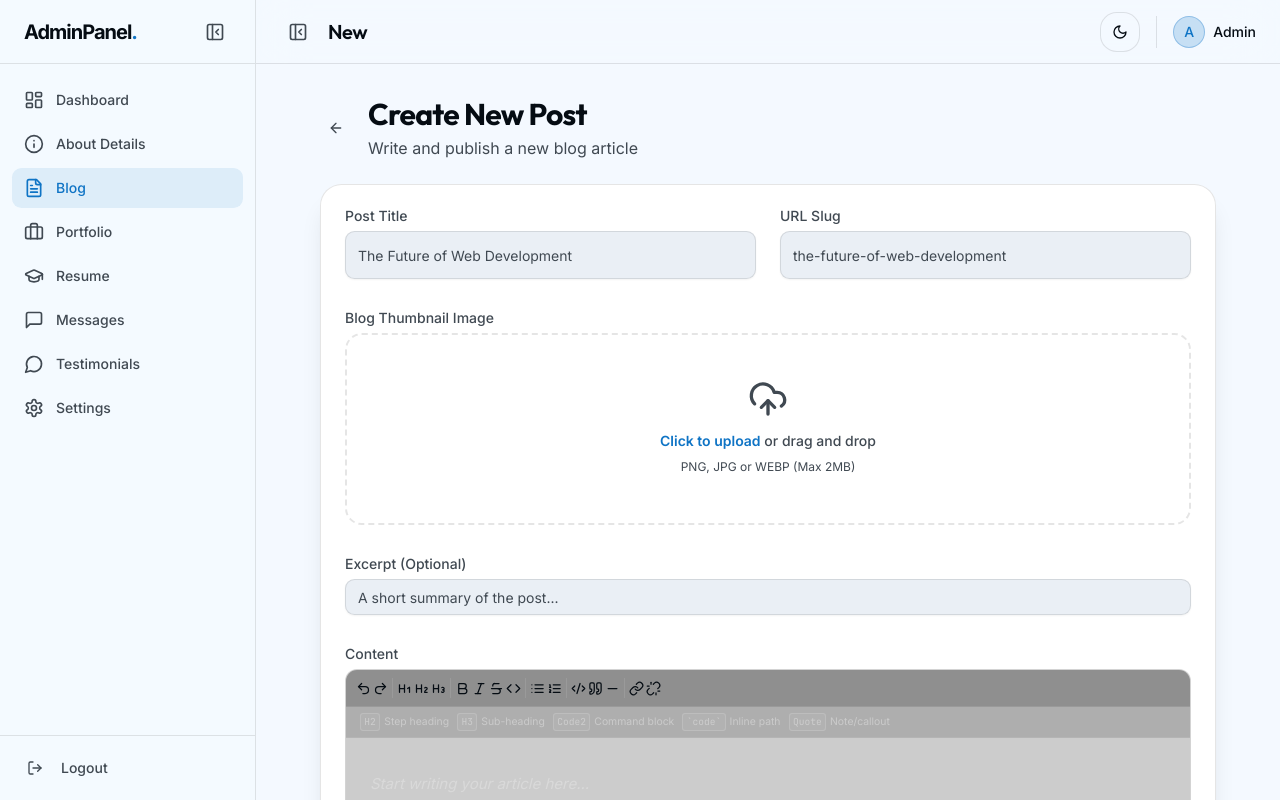
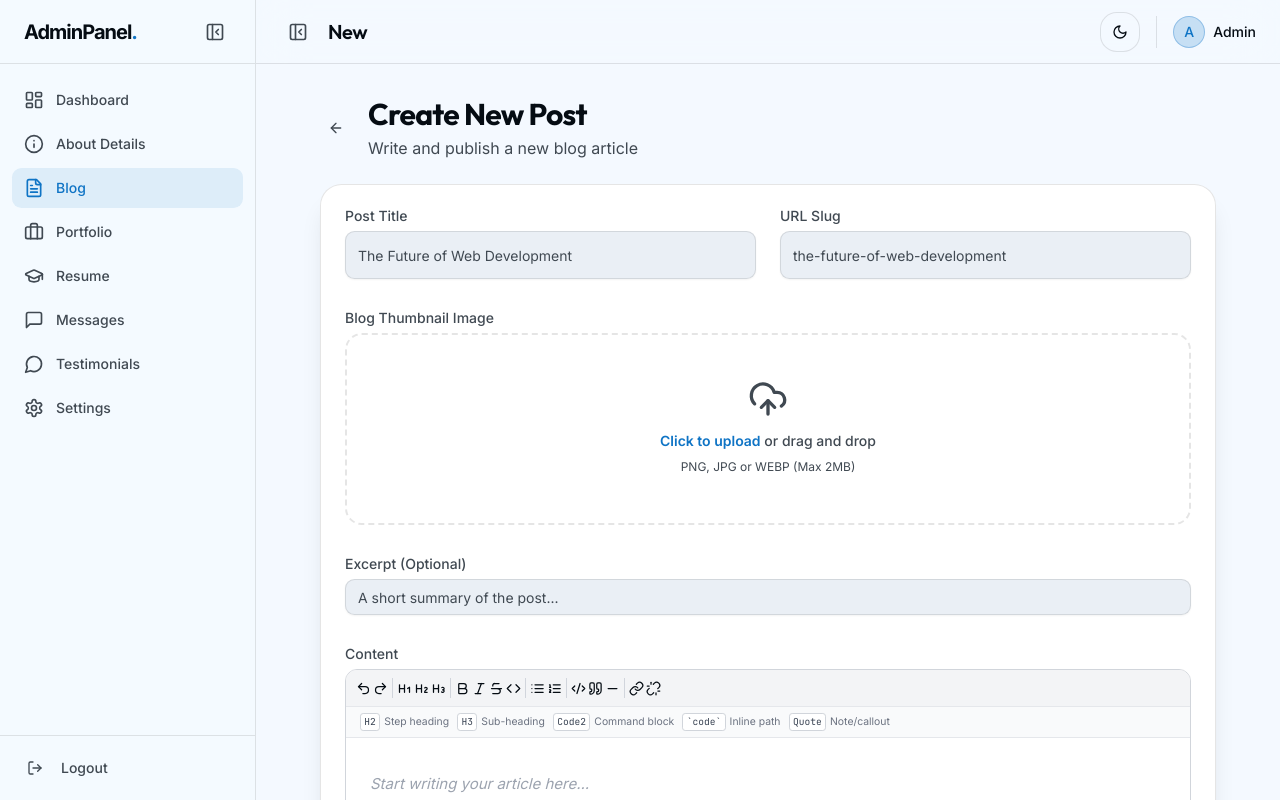
Before and after one commit to tymoments29-ai/Personal-Profile, a Next.js app: page /admin/blog/new in a window 1280 px wide. Built offline with nearby package versions, Linux system fonts and the light colour scheme; no server answers.

Commit message:
fix: RTE editor fully visible in light mode - theme-aware colors for toolbar, hints, and editor text

```diff
--- a/src/app/globals.css
+++ b/src/app/globals.css
@@ -830,6 +830,7 @@
    RICH TEXT EDITOR (Admin)
    ============================================ */
 
+/* ── Dark mode (default) ── */
 .rte-wrapper {
   border: 1px solid oklch(1 0 0 / 12%);
   border-radius: 0.75rem;
@@ -855,7 +856,7 @@
   border-bottom: 1px solid oklch(1 0 0 / 8%);
   background: oklch(0 0 0 / 15%);
   font-size: 0.65rem;
-  color: oklch(1 0 0 / 35%);
+  color: oklch(1 0 0 / 45%);
 }
 
 .rte-hint-item {
@@ -1000,3 +1001,69 @@
 .rte-editor ::selection {
   background: oklch(0.55 0.15 250 / 30%);
 }
+
+/* ═══════════════════════════════════════
+   LIGHT MODE OVERRIDES for RTE
+   ═══════════════════════════════════════ */
+html:not(.dark) .rte-wrapper {
+  border-color: #d1d5db;
+  background: #ffffff;
+}
+
+html:not(.dark) .rte-toolbar {
+  border-bottom-color: #e5e7eb;
+  background: #f3f4f6;
+}
+
+html:not(.dark) .rte-hint {
+  border-bottom-color: #e5e7eb;
+  background: #f9fafb;
+  color: #6b7280;
+}
+
+html:not(.dark) .rte-hint kbd {
+  border-color: #d1d5db;
+  background: #ffffff;
+  color: #374151;
+}
+
+html:not(.dark) .rte-editor {
+  color: #111827;
+}
+
+html:not(.dark) .rte-editor p.is-editor-empty:first-child::before {
+  color: #9ca3af;
+}
+
+html:not(.dark) .rte-editor h1 {
+  color: #111827;
+  border-bottom-color: #e5e7eb;
+}
+
+html:not(.dark) .rte-editor h2 {
+  color: #1f2937;
+  border-bottom-color: #e5e7eb;
+}
+
+html:not(.dark) .rte-editor h3 {
+  color: #374151;
+}
+
+html:not(.dark) .rte-editor a {
+  color: #2563eb;
+}
+
+html:not(.dark) .rte-editor :not(pre) > code {
+  background: #fef3c7;
+  border-color: #fcd34d;
+  color: #b45309;
+}
+
+html:not(.dark) .rte-editor blockquote {
+  background: oklch(0.85 0.1 60 / 10%);
+  color: #374151;
+}
+
+html:not(.dark) .rte-editor hr {
+  border-top-color: #e5e7eb;
+}
--- a/src/components/admin/RichTextEditor.tsx
+++ b/src/components/admin/RichTextEditor.tsx
@@ -37,8 +37,8 @@ function ToolbarButton({ onClick, active, disabled, title, children }: ToolbarBu
         "flex items-center justify-center w-8 h-8 rounded cursor-pointer transition-all select-none",
         "text-sm font-medium",
         active
-          ? "bg-white/20 text-white"
-          : "text-zinc-400 hover:text-white hover:bg-white/10",
+          ? "bg-blue-100 text-blue-700 dark:bg-white/20 dark:text-white"
+          : "text-gray-500 hover:text-gray-900 hover:bg-gray-200 dark:text-zinc-400 dark:hover:text-white dark:hover:bg-white/10",
         disabled ? "opacity-40 cursor-not-allowed" : "",
       ].join(" ")}
     >
@@ -48,7 +48,7 @@ function ToolbarButton({ onClick, active, disabled, title, children }: ToolbarBu
 }
 
 function Divider() {
-  return <div className="w-px h-5 bg-white/10 mx-0.5 flex-shrink-0" />;
+  return <div className="w-px h-5 bg-gray-300 dark:bg-white/10 mx-0.5 flex-shrink-0" />;
 }
 
 export function RichTextEditor({ content, onChange }: RichTextEditorProps) {
```
